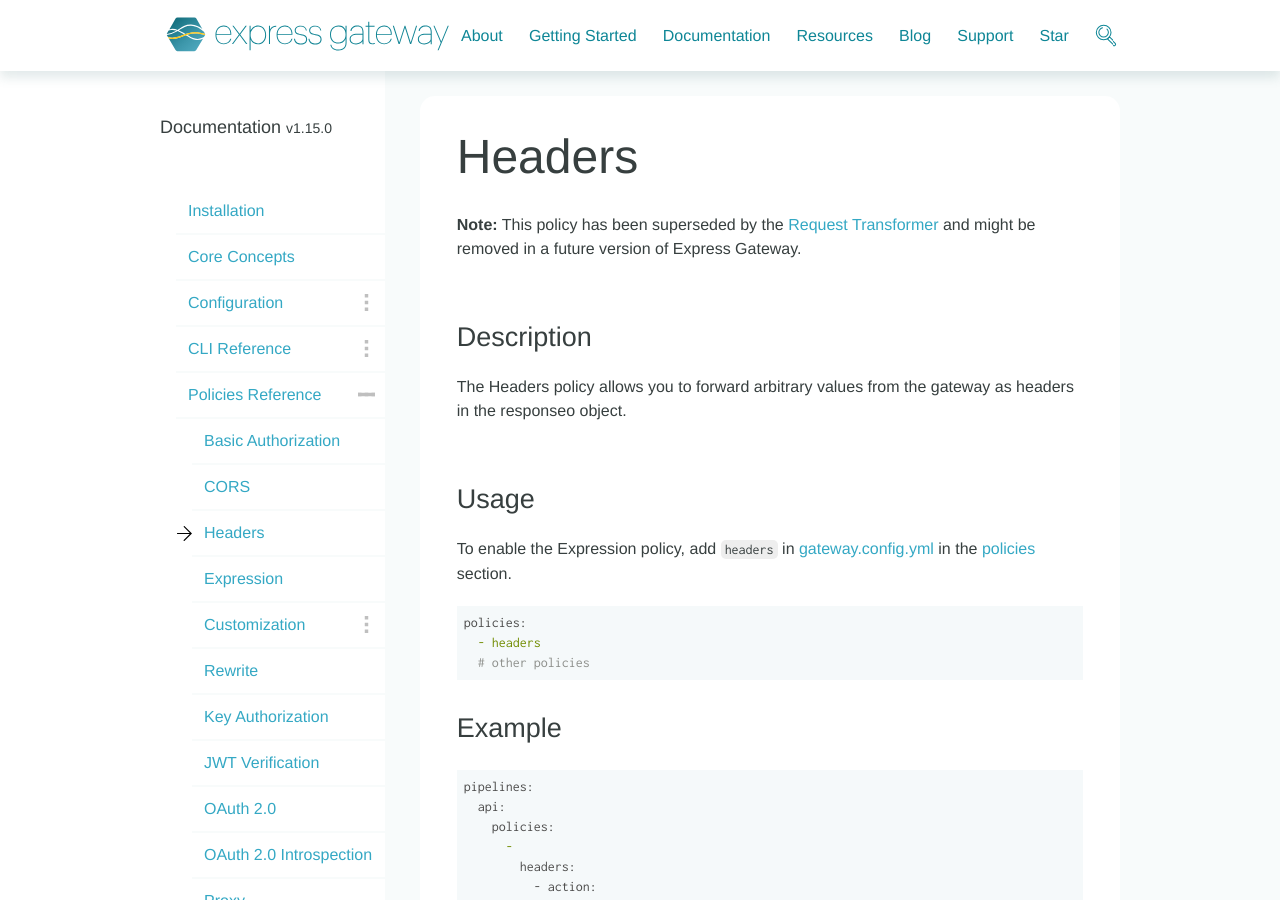
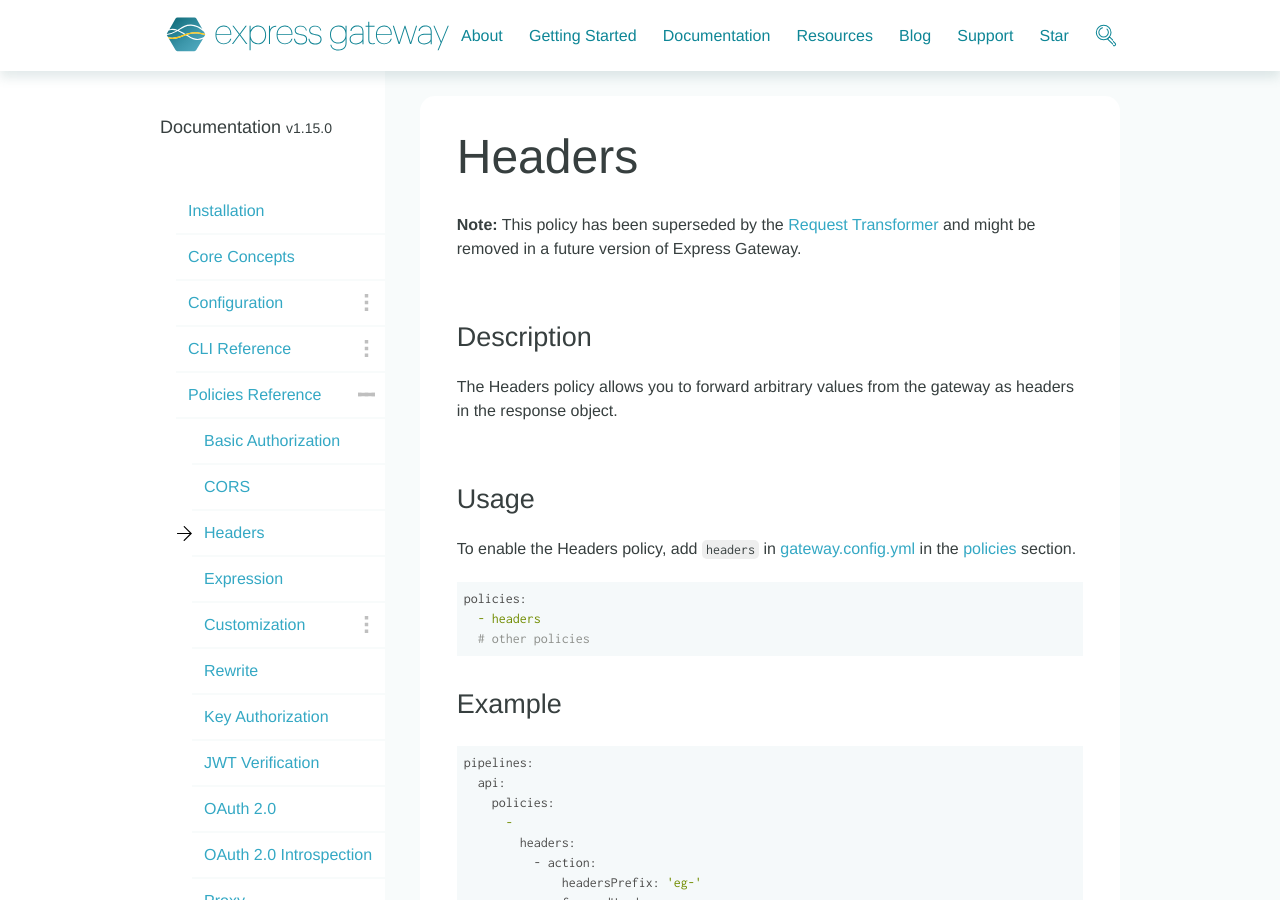
Before and after one commit to ExpressGateway/express-gateway.io, a Jekyll site: the page built from docs/policies/headers.md, in a window 1280 px wide and 900 px high. Built offline with Jekyll 4.4.1, drawn with Linux system fonts in a browser that asks for light colours; nearby versions of some CDN libraries; some web fonts are replaced; comment, search, counter and statistics services are not loaded.

Commit message:
corrected typos in Headers policy page

````diff
--- a/docs/policies/headers.md
+++ b/docs/policies/headers.md
@@ -8,11 +8,11 @@
 
 ### Description
 
-The Headers policy allows you to forward arbitrary values from the gateway as headers in the responseo object.
+The Headers policy allows you to forward arbitrary values from the gateway as headers in the response object.
 
 ### Usage
 
-To enable the Expression policy, add `headers` in [gateway.config.yml][gateway.config.yml] in the [policies][policies] section.
+To enable the Headers policy, add `headers` in [gateway.config.yml][gateway.config.yml] in the [policies][policies] section.
 
 ```yaml
 policies:
````
